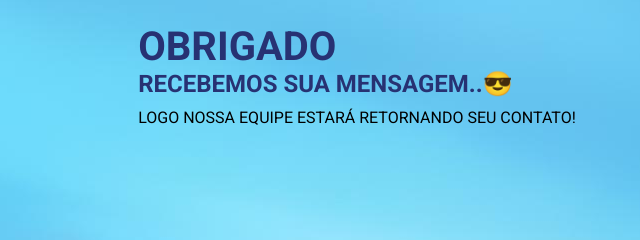
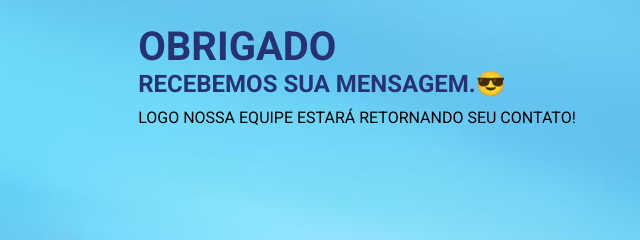
Before and after one commit to edlus2/3Dprinting, a plain HTML site: page html/obrigado.html in a window 1280 px wide. Shown: the part 259-499 px from the top of the page, 97-737 px from the left. Drawn offline with Linux system fonts and the light colour scheme.

Commit message:
obrigado.html
finalizado em fim

```diff
--- a/html/obrigado.html
+++ b/html/obrigado.html
@@ -17,7 +17,7 @@
         <div id="conteudo">
             <div class="texto">
                 <h1>Obrigado</h1>
-                <h2>Recebemos Sua Mensagem..😎</h2>
+                <h2>Recebemos Sua Mensagem.😎</h2>
                 <p>Logo Nossa Equipe Estará Retornando seu contato!</p>
             </div>
             <div class="carta">
```
